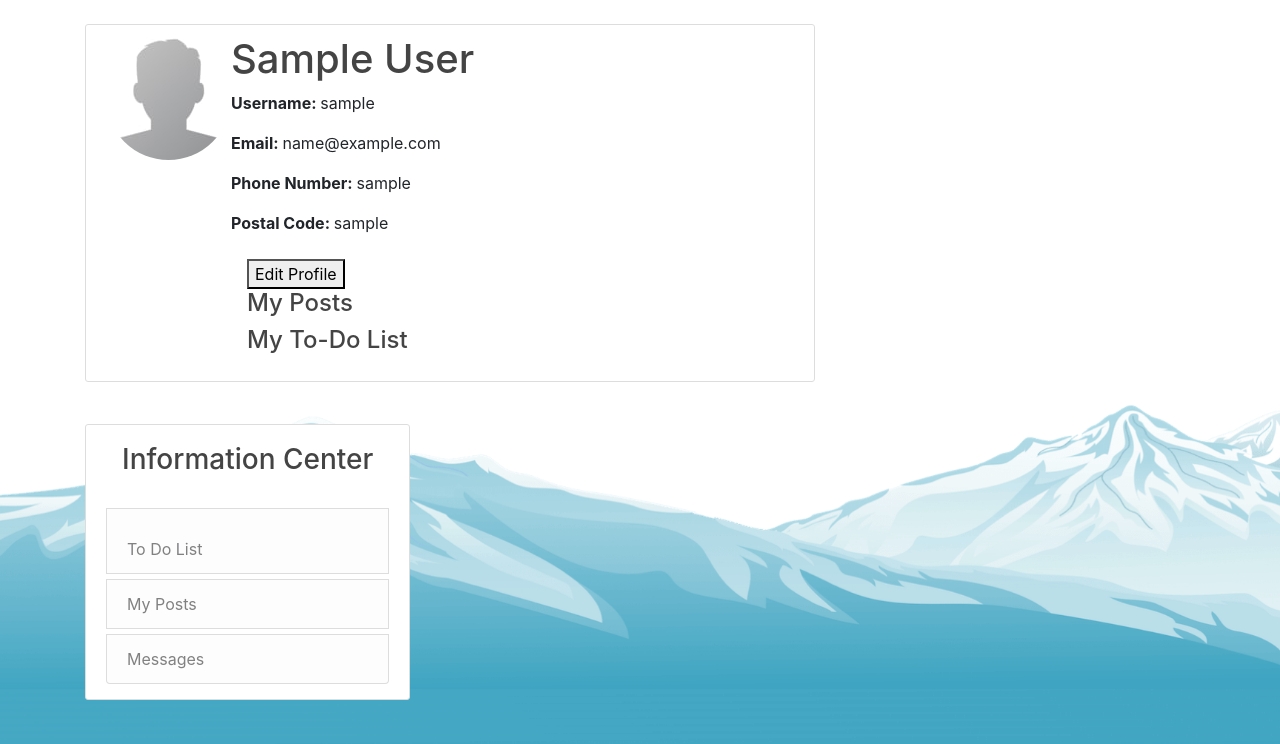
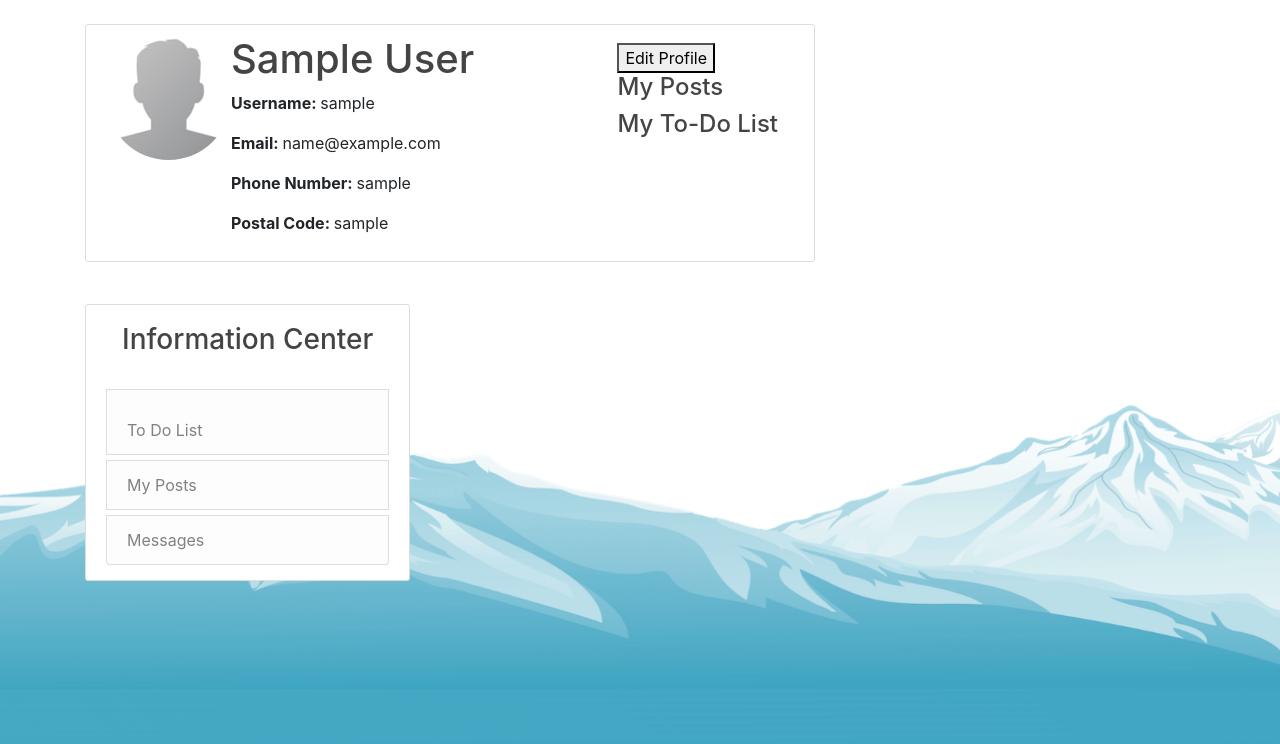
Before and after one commit to SinaBehrouz/Benefactors, a Flask app: page /account in a window 1280 px wide. Shown: the part 56-800 px from the top of the page. Run offline with Flask 2, Linux system fonts and the light colour scheme; the visitor is signed in with stand-in values (Sample User, id 1); data comes from the database, SQL or seed files in the repository; data that the repository does not hold is empty; some libraries are stand-ins or nearby versions.

Commit message:
little css change

```diff
--- a/web/benefactors/templates/account.html
+++ b/web/benefactors/templates/account.html
@@ -10,8 +10,9 @@
         <p class="user-info"><b>Phone Number: </b>{{ user.phone_number }}</p>
         <p class="user-info"><b>Postal Code: </b>{{ user.postal_code }}</p>
         <!--<a class="nav-item nav-link" href="{{ url_for('edit_account') }}"><button type="button" class="btn btn-danger btn-sm m-1">Edit Profile</button></a>-->
-        <a class="nav-item nav-link" href="{{ url_for('edit_account') }}"><button> Edit Profile </button>
 
+    </div>
+    <a class="nav-item nav-link" href="{{ url_for('edit_account') }}"><button> Edit Profile </button>
         <div class="user-posts">
             <h4 class="Posts Title"> My Posts </h4>
             {% for post in user.posts %}
@@ -24,6 +25,6 @@
             <p><a class="article-title" href="{{ url_for('post', post_id=post.id) }}">{{ post.title }}</a></p>
             {% endfor %}
         </div>
-    </div>
+
 </article>
 {% endblock content %}
```
